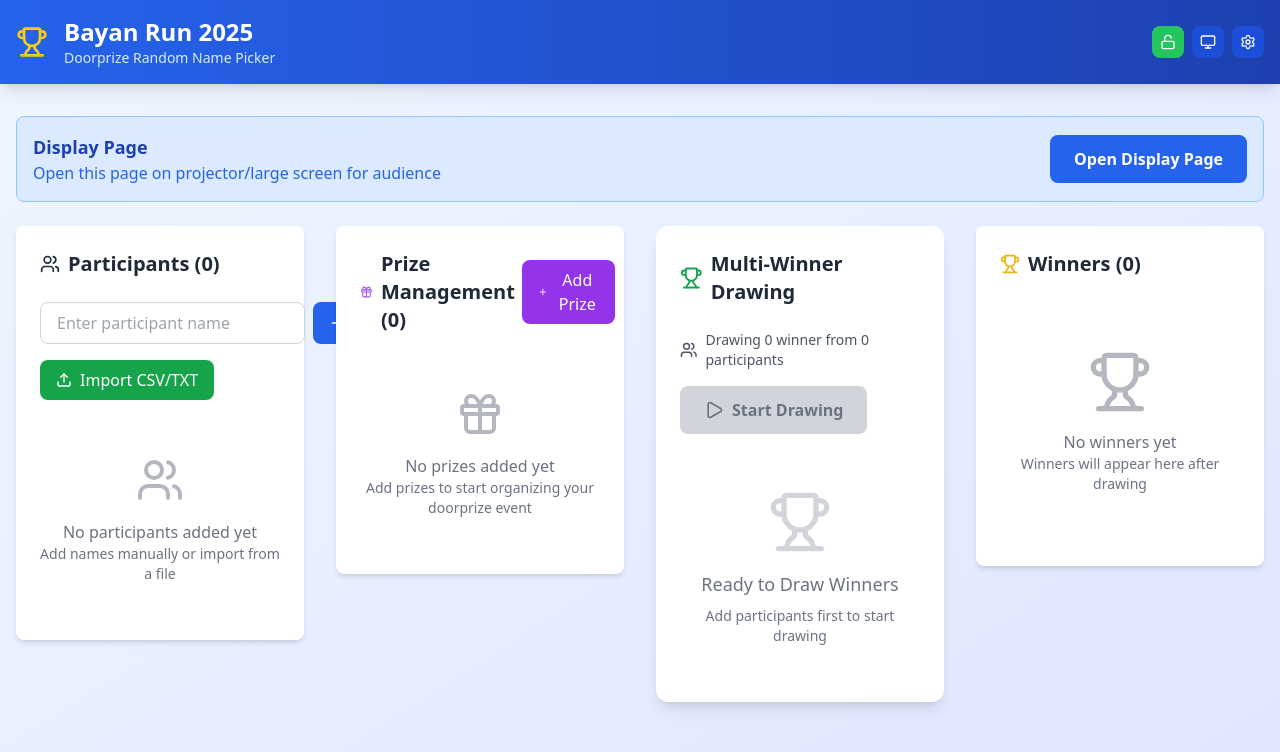
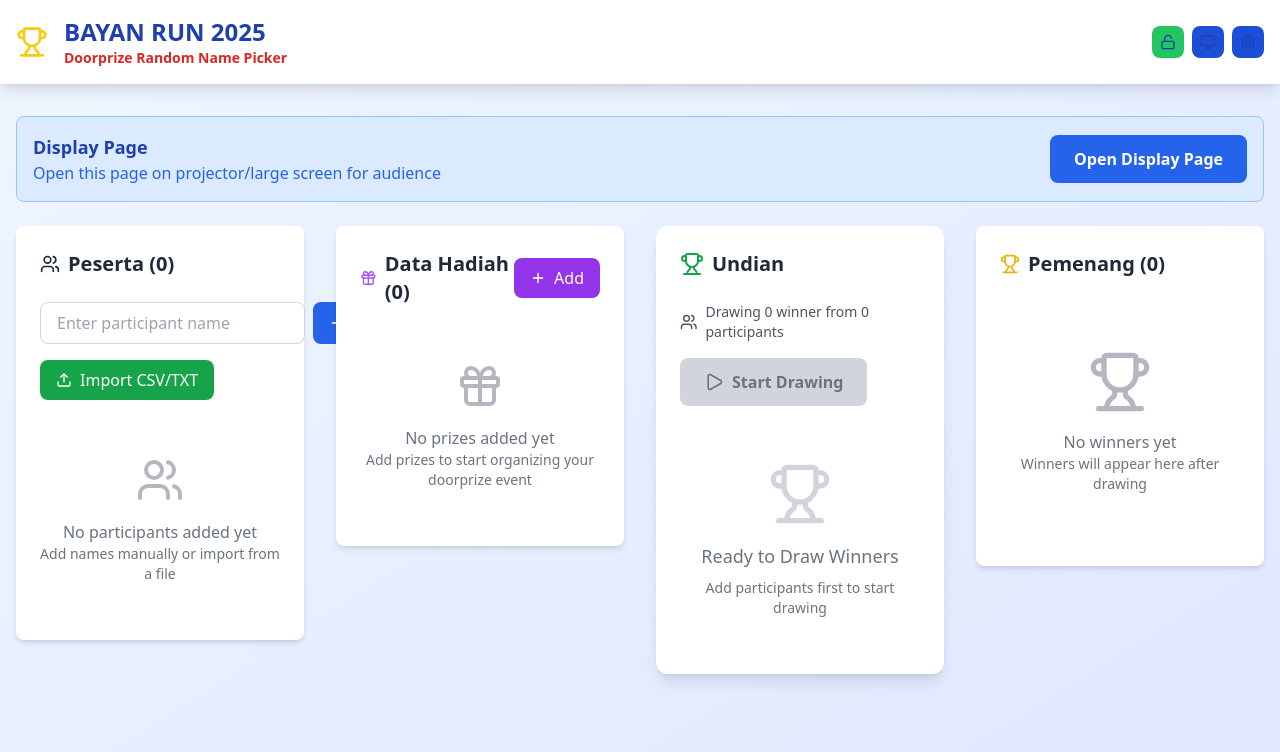
Before and after one commit to ICT-Bayan-Group/bayanrun-doorprize, a React (Vite) app: page / in a window 1280 px wide. Shown: the top 752 px of the page. Built offline with nearby package versions, Linux system fonts and the light colour scheme.

Commit message:
feat: improve frontend admin & display page

```diff
--- a/src/components/Header.tsx
+++ b/src/components/Header.tsx
@@ -23,18 +23,18 @@ const Header: React.FC<HeaderProps> = ({
     <motion.header
       initial={{ y: -20, opacity: 0 }}
       animate={{ y: 0, opacity: 1 }}
-      className="bg-gradient-to-r from-blue-600 to-blue-800 text-white p-4 shadow-lg"
+      className="bg-gradient-to-r from-white to-white text-blue-800 p-4 shadow-lg"
     >
       <div className="container mx-auto flex items-center justify-between">
         <div className="flex items-center gap-4">
           {logo ? (
-            <img src={logo} alt="Event Logo" className="h-12 w-auto" />
+            <img src={logo} alt="Event Logo" className="h-16 w-auto" />
           ) : (
             <Trophy className="w-8 h-8 text-yellow-400" />
           )}
           <div>
-            <h1 className="text-2xl font-bold">Bayan Run 2025</h1>
-            <p className="text-blue-100 text-sm">Doorprize Random Name Picker</p>
+            <h1 className="text-2xl font-bold">BAYAN RUN 2025</h1>
+            <p className="text-red-600 font-semibold text-sm">Doorprize Random Name Picker</p>
           </div>
         </div>
 
--- a/src/components/MultiDrawingArea.tsx
+++ b/src/components/MultiDrawingArea.tsx
@@ -34,7 +34,7 @@ const MultiDrawingArea: React.FC<MultiDrawingAreaProps> = ({
     <div className="bg-white rounded-xl shadow-lg p-6">
       <div className="flex items-center mb-6">
         <Trophy className="w-6 h-6 text-green-600 mr-2" />
-        <h2 className="text-xl font-bold text-gray-800">Multi-Winner Drawing</h2>
+        <h2 className="text-xl font-bold text-gray-800">Undian</h2>
       </div>
 
       {/* Drawing Controls */}
--- a/src/components/ParticipantManager.tsx
+++ b/src/components/ParticipantManager.tsx
@@ -56,7 +56,7 @@ const ParticipantManager: React.FC<ParticipantManagerProps> = ({
       <div className="flex items-center justify-between mb-6">
         <h2 className="text-xl font-semibold text-gray-800 flex items-center gap-2">
           <Users className="w-5 h-5" />
-          Participants ({participants.length})
+          Peserta ({participants.length})
         </h2>
       </div>
 
--- a/src/components/PrizeManager.tsx
+++ b/src/components/PrizeManager.tsx
@@ -76,7 +76,7 @@ const PrizeManager: React.FC<PrizeManagerProps> = ({
       <div className="flex items-center justify-between mb-6">
         <h2 className="text-xl font-semibold text-gray-800 flex items-center gap-2">
           <Gift className="w-5 h-5 text-purple-500" />
-          Prize Management ({prizes.length})
+          Data Hadiah ({prizes.length})
         </h2>
 
         {!isLocked && (
@@ -85,7 +85,7 @@ const PrizeManager: React.FC<PrizeManagerProps> = ({
             className="px-4 py-2 bg-purple-600 text-white rounded-lg hover:bg-purple-700 transition-colors flex items-center gap-2"
           >
             <Plus className="w-4 h-4" />
-            Add Prize
+            Add
           </button>
         )}
       </div>
--- a/src/components/WinnerHistory.tsx
+++ b/src/components/WinnerHistory.tsx
@@ -33,7 +33,7 @@ const WinnerHistory: React.FC<WinnerHistoryProps> = ({
       <div className="flex items-center justify-between mb-6">
         <h2 className="text-xl font-semibold text-gray-800 flex items-center gap-2">
           <Trophy className="w-5 h-5 text-yellow-500" />
-          Winners ({winners.length})
+          Pemenang ({winners.length})
         </h2>
 
         {winners.length > 0 && !isLocked && (
@@ -43,14 +43,12 @@ const WinnerHistory: React.FC<WinnerHistoryProps> = ({
               className="px-3 py-2 bg-green-600 text-white rounded-lg hover:bg-green-700 transition-colors flex items-center gap-2 text-sm"
             >
               <Download className="w-4 h-4" />
-              Export
             </button>
             <button
               onClick={onPrint}
               className="px-3 py-2 bg-blue-600 text-white rounded-lg hover:bg-blue-700 transition-colors flex items-center gap-2 text-sm"
             >
               <Printer className="w-4 h-4" />
-              Print
             </button>
           </div>
         )}
--- a/src/pages/DisplayPage.tsx
+++ b/src/pages/DisplayPage.tsx
@@ -130,7 +130,7 @@ const DisplayPage: React.FC = () => {
         <motion.h1
           initial={{ y: -50, opacity: 0 }}
           animate={{ y: 0, opacity: 1 }}
-          className="text-5xl font-extrabold text-italic mb-2 text-red-600"
+          className="text-5xl font-extrabold italic mb-2 text-red-600"
         >
           DOORPRIZE DRAWING
         </motion.h1>
@@ -142,9 +142,9 @@ const DisplayPage: React.FC = () => {
             initial={{ scale: 0, opacity: 0 }}
             animate={{ scale: 1, opacity: 1 }}
             transition={{ delay: 0.4 }}
-            className="mt-4 inline-block px-6 py-3 bg-purple-600 bg-opacity-80 rounded-full"
+            className="mt-4 inline-block px-6 py-3 bg-blue-800 text-white rounded-full"
           >
-            <p className="text-xl font-semibold">🏆 {localState.selectedPrizeName}</p>
+            <p className="text-xl font-semibold uppercase">Hadiah :  {localState.selectedPrizeName}</p>
           </motion.div>
         )}
       </div>
@@ -272,7 +272,7 @@ const DisplayPage: React.FC = () => {
             </div>
 
             <p className="text-2xl font-semibold text-center mt-6 text-blue-700">
-              Please wait while we select the winners...
+              And the winners are...
             </p>
           </motion.div>
         ) : (
```
